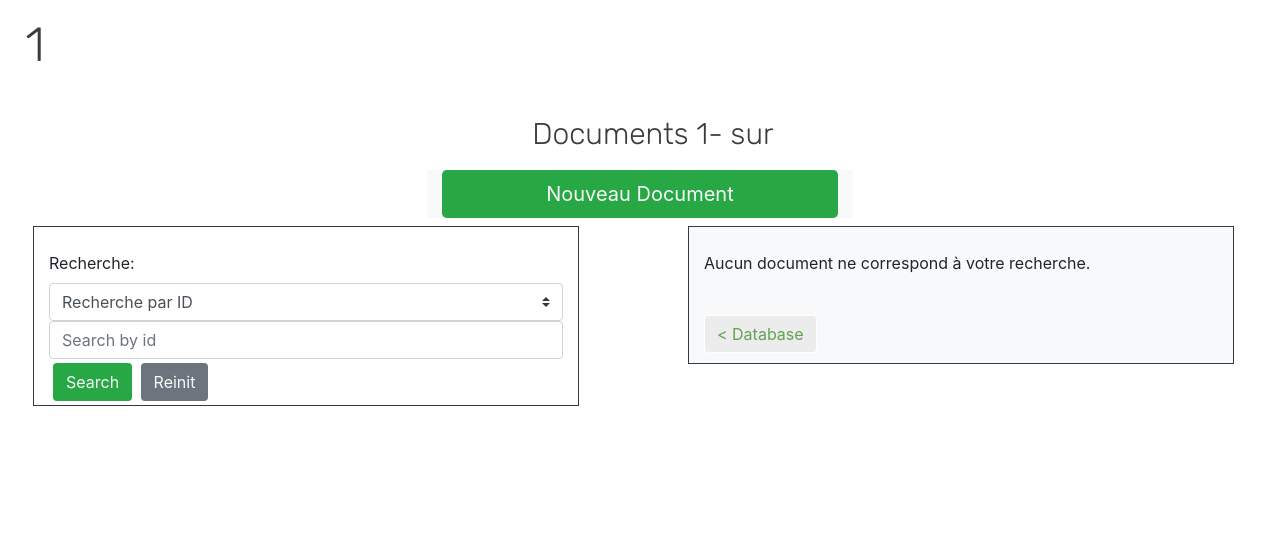
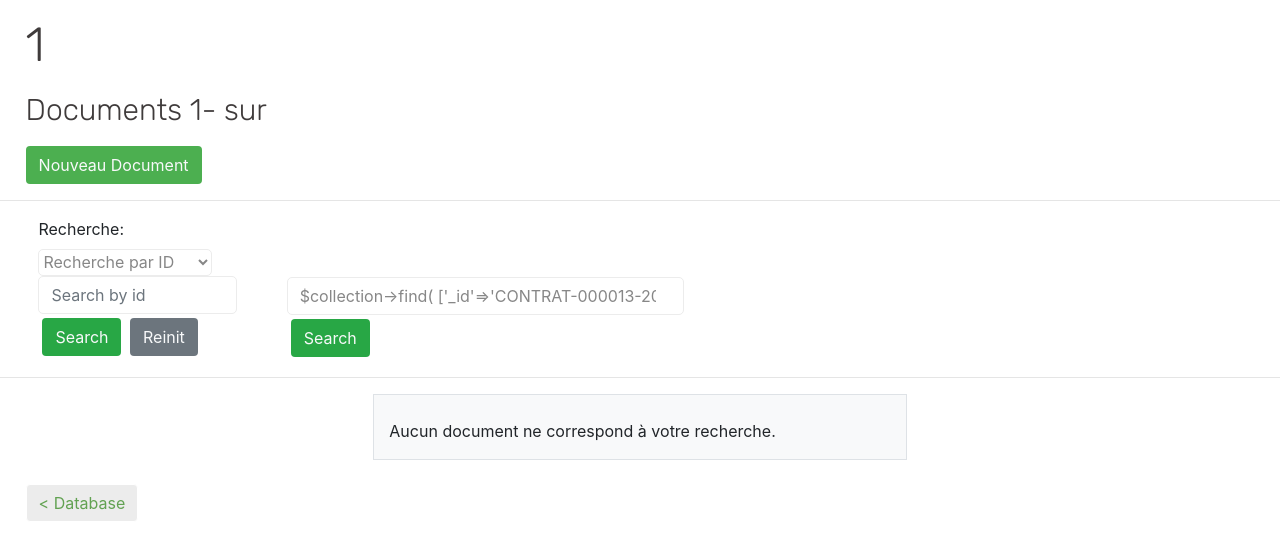
Before and after one commit to 24eme/MongoPassion, a PHP site: page /view/getCollection_search.php?coll=1 in a window 1280 px wide. Shown: the part 48-608 px from the top of the page. Run offline with PHP 8.4, Linux system fonts and the light colour scheme; the template is opened without the code that fills it, so the values that code supplies are empty.

Commit message:
ergo/css getCollection_search

```diff
--- a/public/css/getCollection.css
+++ b/public/css/getCollection_search.css
@@ -38,7 +38,7 @@
 	outline:none;
 }
 
-#recherche_id{
+#recherche_ids{
 	background: white;
 	color: #878787;
  	width: 80%;
@@ -47,13 +47,13 @@
 	min-height: 27px;
 }
 
-#recherche_id:focus{
+#recherche_ids:focus{
 	border-radius: 5px;
 	border-color: #ececec;
 	outline:none;
 }
 
-#recherche_g{
+#recherche_gss{
 	background: white;
 	color: #878787;
  	width: 80%;
@@ -62,7 +62,7 @@
 	min-height: 27px;
 }
 
-#recherche_g:focus{
+#recherche_gss:focus{
 	border-radius: 5px;
 	border-color: #ececec;
 	outline:none;
@@ -83,7 +83,7 @@
 }
 
 #special_search_content{
-	padding-top: 62px;
+	padding-top: 60px;
 	width:40%;
 }
 
--- a/view/getCollection_search.php
+++ b/view/getCollection_search.php
@@ -21,6 +21,7 @@
 	<link href="public/css/breadcrumb.css" rel="stylesheet" type="text/css">
 	<link href="public/css/titre.css" rel="stylesheet" type="text/css">
 	<link href="public/css/btn_return.css" rel="stylesheet" type="text/css">
+	<link href="public/css/getCollection_search.css" rel="stylesheet" type="text/css">
 
 	<script src="public/js/db.js"></script>
 	<script src="https://ajax.googleapis.com/ajax/libs/jquery/3.5.1/jquery.min.js"></script>
@@ -134,30 +135,31 @@
 else{
 	echo "<h1 class='title'>".$_GET['coll']."</h1>";
 }
-echo '<br>';
-echo '<h2 align="center" class="subtitle">Documents '.(1+(($page-1)*$bypage)).'-';
+echo '<h2 class="subtitle">Documents '.(1+(($page-1)*$bypage)).'-';
 if(($page*$bypage)<$nbDocs){echo $page*$bypage;}
 else{echo $nbDocs;}
 echo ' sur '.$nbDocs.'</h2>';
 ?>
 
 <nav>
-	<div id="options" class="col-lg-4 offset-lg-4 bg-light mt-1">
+	<div id="options">
 		<span>
-			<?php echo '<button class="btn bg-success btn-lg btn-block"><a class="text-light" href="index.php?action=createDocument&serve='.$_GET['serve'].'&db='.$_GET['db'].'&coll='.$_GET['coll'].'&s_id='.$recherche_id.'&s_g='.$recherche_g.'&search='.$page.'">Nouveau Document</a></button>'; ?>
+			<?php echo '<button class="btn new_doc"><a class="text-light" href="index.php?action=createDocument&serve='.$_GET['serve'].'&db='.$_GET['db'].'&coll='.$_GET['coll'].'&s_id='.$recherche_id.'&s_g='.$recherche_g.'&search='.$page.'">Nouveau Document</a></button>'; ?>
 		</span>
 	</div>
 
 
 </nav>
+<hr>
 
-<div class="row  align-items-start mt-1">
+<div id="row">
 
-<div class="recherche border border-dark col-lg-5 obg-light mt-1 ml-5">
+<div id="recherche">
 	<br>
+	<div id="search_content">
 	<label for="pet-select">Recherche:</label>
-
-		<select class="browser-default custom-select" name="pets" id="Rs">
+		<br>
+		<select name="pets" id="Rs">
 
 		    <option id="Rids"  value="Rids">Recherche par ID</option>
 		    <option id="Rkeys" value="Rkeys">Par clé : valeur</option>
@@ -169,9 +171,16 @@
 		<input class="btn bg-success text-light m-1" type="submit" name="search" id="search" value="Search"/>
 		<?php echo '<button class="btn bg-secondary"><a class="text-light" href="index.php?action=getCollection&serve='.$_GET['serve'].'&db='.$_GET['db'].'&coll='.$_GET['coll'].'">Reinit</a></button>'; ?>
 	</form>
+	</div>
+	<div id="special_search_content">
+		<?php echo '<form method="post" action="index.php?action=getCollection_search&serve='.$_GET['serve'].'&db='.$_GET['db'].'&coll='.$_GET['coll'].'">'; ?>
+		<input type="search" class="form-control" name="special_search" id="special_search" size=100 value="$collection->find( ['_id'=>'CONTRAT-000013-20130812-0001'], ['skip'=>$skip,'limit'=>$bypage] )->toArray();"/>
+		<input type="submit" class="btn  bg-success text-light m-1" name="search" id="search" value="Search"/>
+	</form>
 </div>
-
-<div id="main" class="border border-dark col-lg-5 offset-lg-1 bg-light mt-1">
+</div>
+<hr>
+<div id="main" class="border col-lg-5 bg-light mt-1">
 	<br>
 	<table class="table">
 		<?php
@@ -212,11 +221,11 @@
 			}
 		?>
 	</table>
-	<?php
-	echo '<br><a href="index.php?action=getDb&serve='.$_GET['serve'].'&db='.$_GET['db'].'"><button class="return btn btn-primary">< Database</button></a>';
-	?>
 
 </div>
+	<?php
+	echo '<br><a href="index.php?action=getDb&serve='.$_GET['serve'].'&db='.$_GET['db'].'"><button class="return btn btn-primary getCollection">< Database</button></a>';
+	?>
 </div>
 <footer>
 	<?php
```
